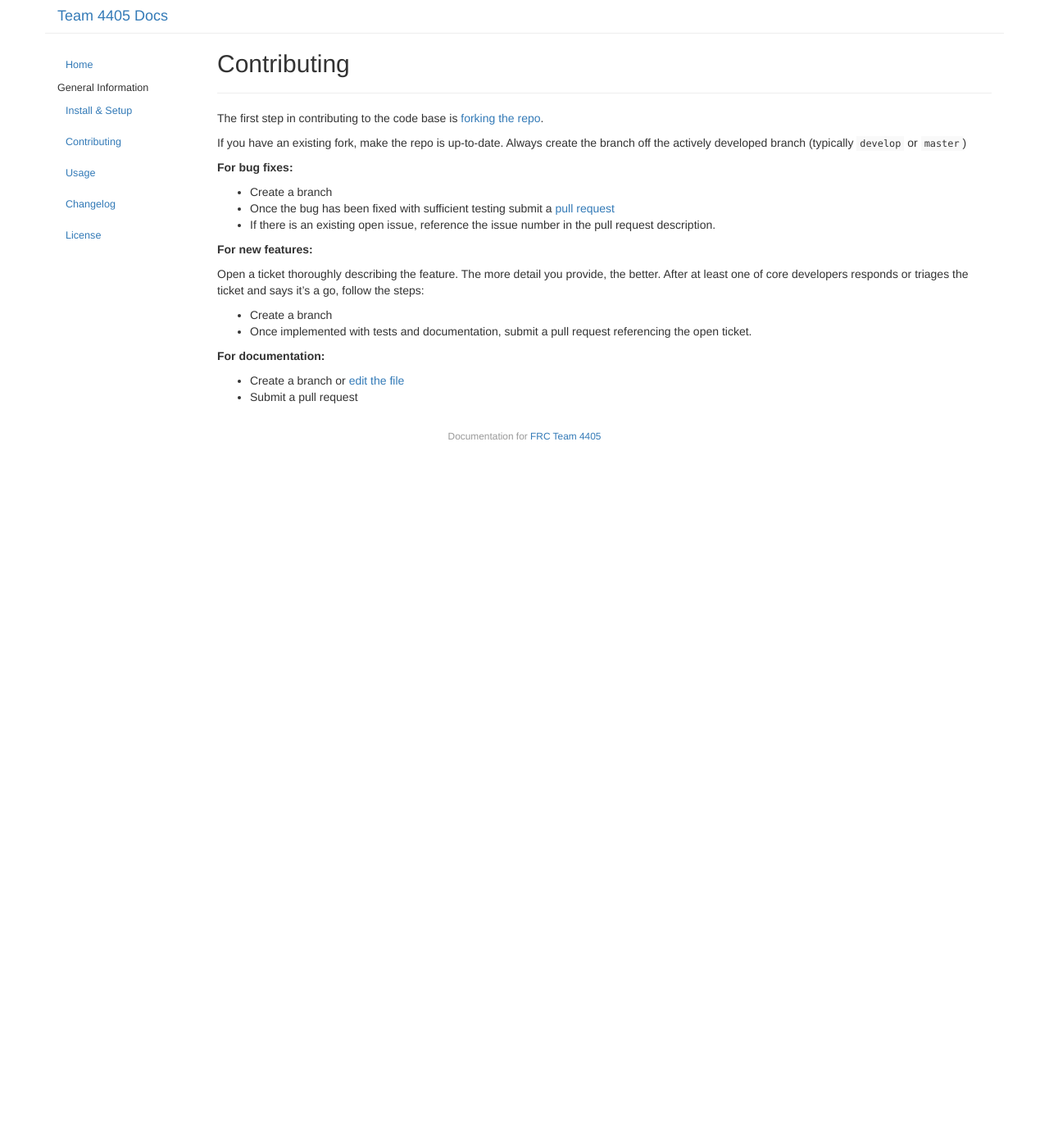
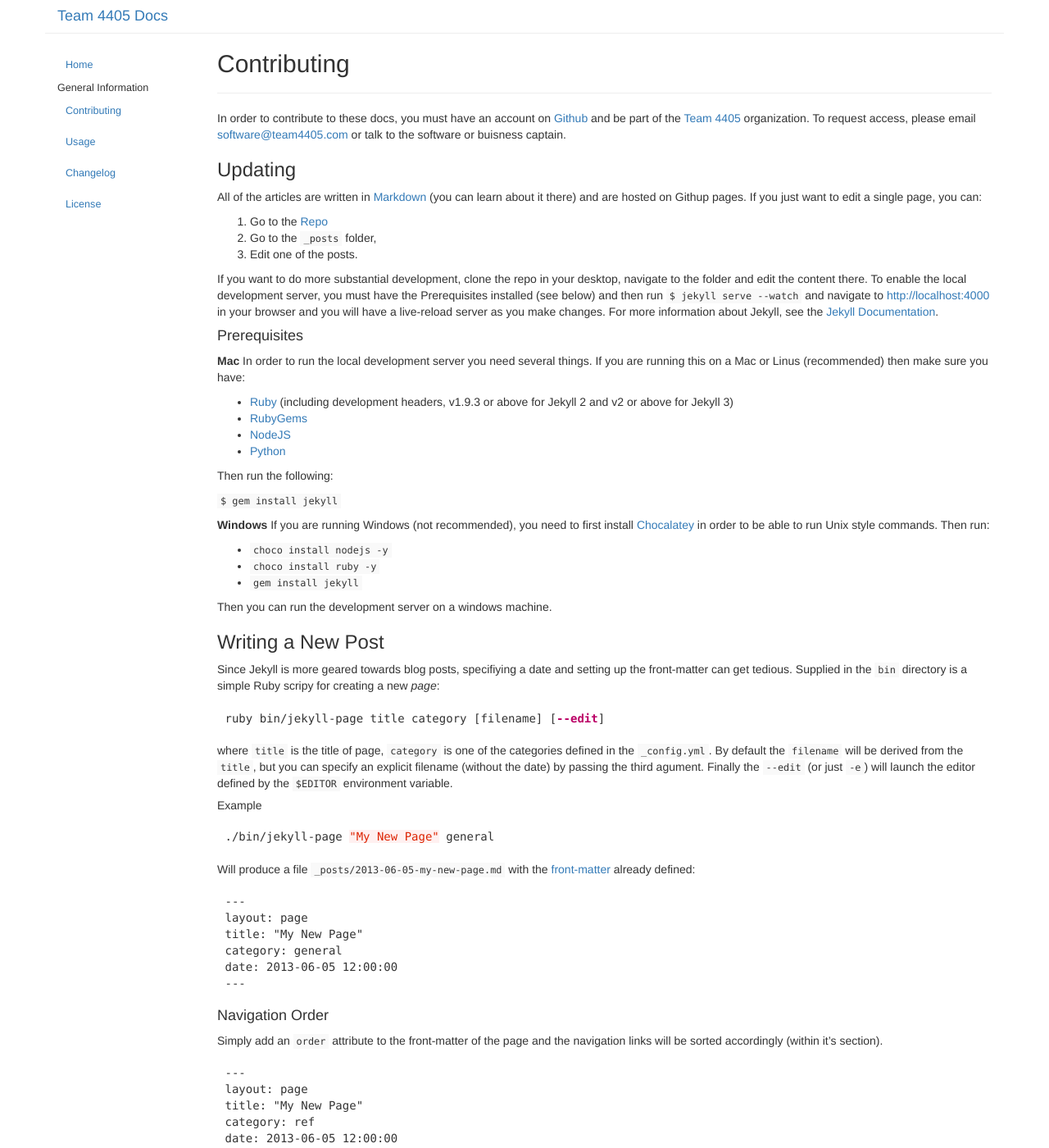
Before and after one commit to team4405/docs, a Jekyll site: the page built from _posts/2013-06-03-contributing.md, in a window 1280 px wide and 1400 px high. Shown: the whole window at 82% size. Built offline with Jekyll 4.4.1, drawn with Linux system fonts in a browser that asks for light colours; Markdown is read by kramdown in place of the engine named in the settings; some of the changed text lies outside the part shown.

Commit message:
updated Contributing article

````diff
--- a/_posts/2013-06-03-contributing.md
+++ b/_posts/2013-06-03-contributing.md
@@ -6,26 +6,80 @@ category: general
 order: 0
 ---
 
-The first step in contributing to the code base is [forking the repo](https://help.github.com/articles/fork-a-repo).
+In order to contribute to these docs, you must have an account on [Github](http://github.com) and be part of the [Team 4405](https://github.com/team4405) organization. To request access, please email [software@team4405.com](mailto:software@team4405.com) or talk to the software or buisness captain.
 
-If you have an existing fork, make the repo is up-to-date. Always create the
-branch off the actively developed branch (typically `develop` or `master`)
+### Updating
 
-**For bug fixes:**
+All of the articles are written in [Markdown](http://www.markitdown.net/markdown) (you can learn about it there) and are hosted on Githup pages. If you just want to edit a single page, you can:
 
-- Create a branch
-- Once the bug has been fixed with sufficient testing submit a [pull request](https://help.github.com/articles/using-pull-requests)
-- If there is an existing open issue, reference the issue number in the pull request description.
+1. Go to the [Repo](http://github.com/team4405/docs)
+2. Go to the `_posts` folder,
+3. Edit one of the posts.
 
-**For new features:**
+If you want to do more substantial development, clone the repo in your desktop, navigate to the folder and edit the content there. To enable the local development server, you must have the Prerequisites installed (see below) and then run `$ jekyll serve --watch` and navigate to [http://localhost:4000](http://localhost:4000) in your browser and you will have a live-reload server as you make changes. For more information about Jekyll, see the [Jekyll Documentation](http://jekyllrb.com/docs/home/).
 
-Open a ticket thoroughly describing the feature. The more detail you provide, the better. After at least one of core developers responds or triages the ticket and says it's a go, follow the steps:
+#### Prerequisites
 
-- Create a branch
-- Once implemented with tests and documentation, submit a pull request
-referencing the open ticket.
+**Mac**
+In order to run the local development server you need several things. If you are running this on a Mac or Linus (recommended) then make sure you have:
 
-**For documentation:**
+- [Ruby](http://ruby-lang.org/en/downloads) (including development headers, v1.9.3 or above for Jekyll 2 and v2 or above for Jekyll 3)
+- [RubyGems](http://rubygems.org/pages/download)
+- [NodeJS](http://nodejs.org)
+- [Python](https://www.python.org/downloads/)
 
-- Create a branch or [edit the file](https://help.github.com/articles/creating-and-editing-files-in-your-repository#changing-files-you-dont-own)
-- Submit a pull request
+Then run the following:
+
+`$ gem install jekyll`
+
+**Windows**
+If you are running Windows (not recommended), you need to first install [Chocalatey](https://chocolatey.org/) in order to be able to run Unix style commands. Then run:
+
+- `choco install nodejs -y`
+- `choco install ruby -y`
+- `gem install jekyll`
+
+Then you can run the development server on a windows machine.
+
+### Writing a New Post
+
+Since Jekyll is more geared towards blog posts, specifiying a date and setting up the front-matter can get tedious. Supplied in the `bin` directory is a simple Ruby scripy for creating a new _page_:
+
+```bash
+ruby bin/jekyll-page title category [filename] [--edit]
+```
+
+where `title` is the title of page, `category` is one of the categories defined in the `_config.yml`. By default the `filename` will be derived from the `title`, but you can specify an explicit filename (without the date) by passing the third agument. Finally the `--edit` (or just `-e`) will launch the editor defined by the `$EDITOR` environment variable.
+
+##### Example
+
+```bash
+./bin/jekyll-page "My New Page" general
+```
+
+Will produce a file `_posts/2013-06-05-my-new-page.md` with the [front-matter](http://jekyllrb.com/docs/frontmatter/) already defined:
+
+```html
+---
+layout: page
+title: "My New Page"
+category: general
+date: 2013-06-05 12:00:00
+---
+```
+
+#### Navigation Order
+
+Simply add an `order` attribute to the front-matter of the page and the navigation links will be sorted accordingly (within it's section).
+
+```html
+---
+layout: page
+title: "My New Page"
+category: ref
+date: 2013-06-05 12:00:00
+order: 1
+---
+```
+
+_Note: currently there is no way to arbitrarily order pages in Jekyll without the use of plugins. However, since deploying Jekyll sites to GitHub Pages is a common practice, we cannot rely on third-party plugins [since they are disabled](https://help.github.com/articles/pages-don-t-build-unable-to-run-jekyll#unsafe-plugins). This solution relies on JavaScript to sort the navigation after it has been rendered, so if JavaScript is disabled on the browser, the client is out of luck._
````
Also changed, not shown: _posts/2013-06-06-install-setup.md (deleted, +0 -18 lines), index.md (+8 -12 lines).
